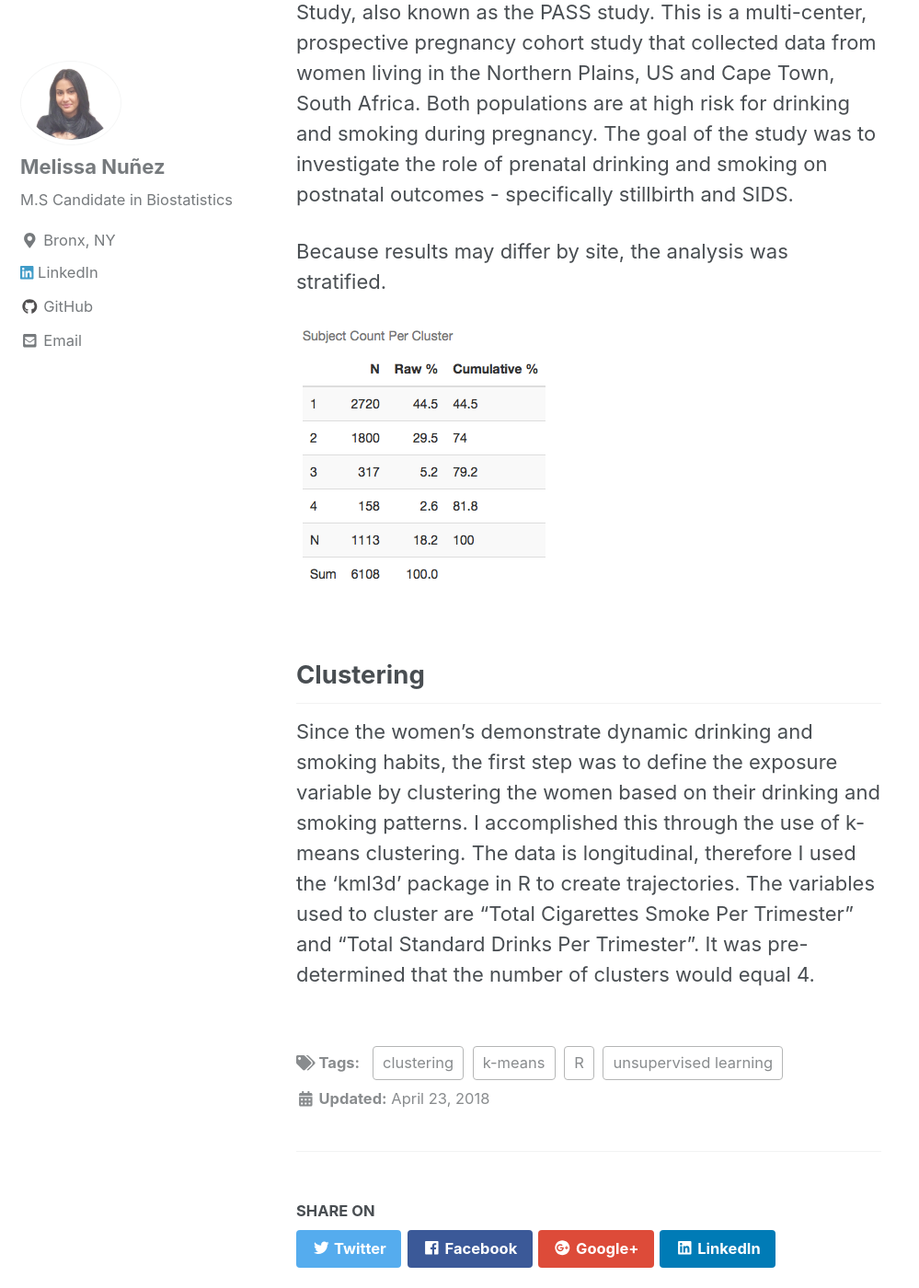
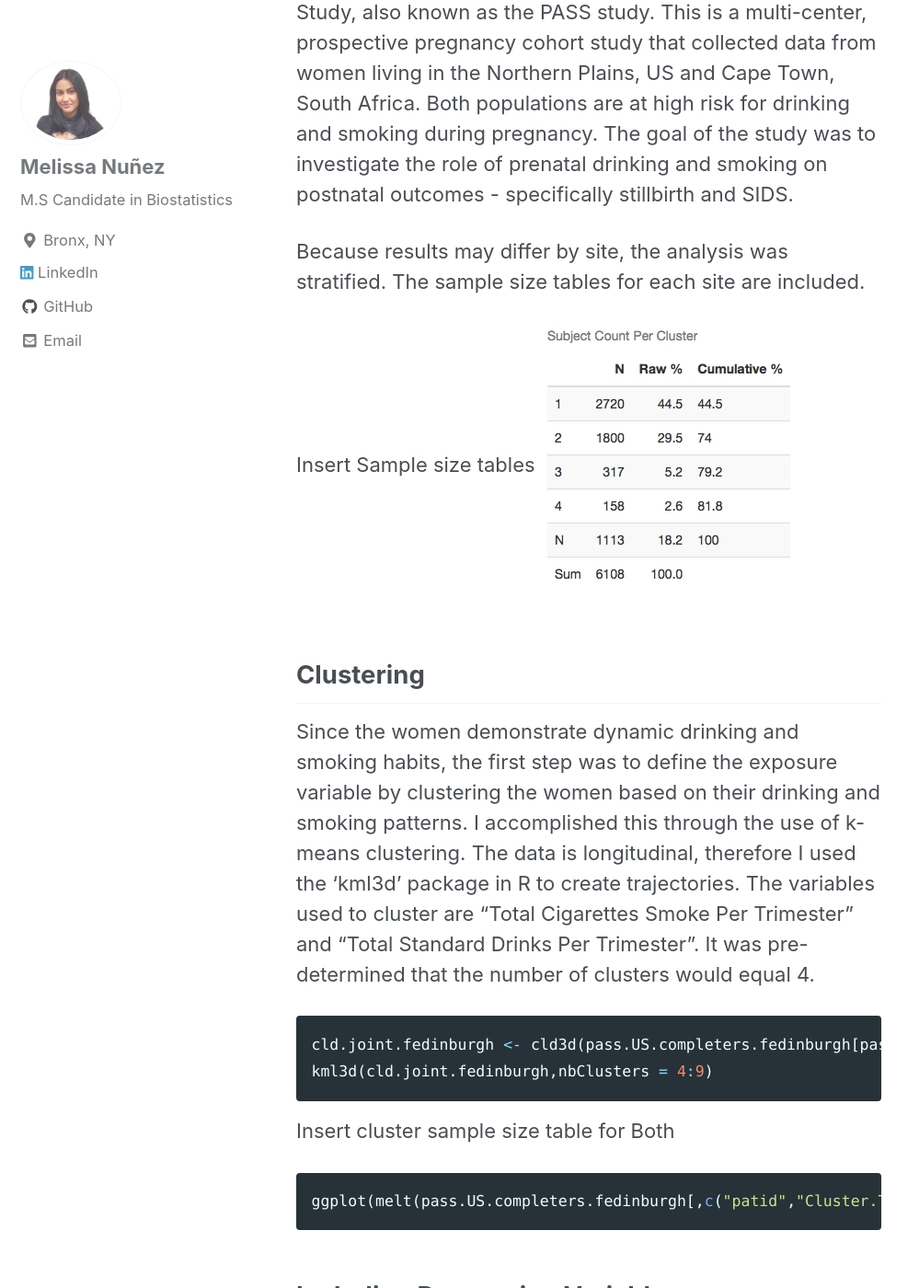
Before and after one commit to melissa-nunez/melissa-nunez.github.io, a Jekyll site: the page built from _posts/2019-02-12-kmeans-clustering.md, in a window 1280 px wide and 1400 px high, scrolled down 515 px. Shown: the whole window at 92% size, without its empty margins (0-999 px from the left). Built offline with Jekyll 4.4.1, drawn with Linux system fonts in a browser that asks for light colours; cached includes are drawn as plain includes; some of the changed text lies outside the part shown.

Commit message:
CHANGELOG.md

````diff
--- a/_posts/2019-02-12-kmeans-clustering.md
+++ b/_posts/2019-02-12-kmeans-clustering.md
@@ -11,10 +11,24 @@ It is important to identify the drinking/smoking patterns of women during pregna
 
 For this project, I analyzed data from the Safe Passage Study, also known as the PASS study. This is a multi-center, prospective pregnancy cohort study that collected data from women living in the Northern Plains, US and Cape Town, South Africa. Both populations are at high risk for drinking and smoking during pregnancy. The goal of the study was to investigate the role of prenatal drinking and smoking on postnatal outcomes - specifically stillbirth and SIDS.
 
-Because results may differ by site, the analysis was stratified.
+Because results may differ by site, the analysis was stratified. The sample size tables for each site are included.
 
+Insert Sample size tables
 <img src="{{ site.url }}{{ site.baseurl }}/images/Table1_SA.png" alt="" class="center">
 
 ## Clustering
 
-Since the women's demonstrate dynamic drinking and smoking habits, the first step was to define the exposure variable by clustering the women based on their drinking and smoking patterns. I accomplished this through the use of k-means clustering. The data is longitudinal, therefore I used the 'kml3d' package in R to create trajectories. The variables used to cluster are "Total Cigarettes Smoke Per Trimester" and "Total Standard Drinks Per Trimester". It was pre-determined that the number of clusters would equal 4.
+Since the women demonstrate dynamic drinking and smoking habits, the first step was to define the exposure variable by clustering the women based on their drinking and smoking patterns. I accomplished this through the use of k-means clustering. The data is longitudinal, therefore I used the 'kml3d' package in R to create trajectories. The variables used to cluster are "Total Cigarettes Smoke Per Trimester" and "Total Standard Drinks Per Trimester". It was pre-determined that the number of clusters would equal 4.
+
+```r
+cld.joint.fedinburgh <- cld3d(pass.US.completers.fedinburgh[pass.US.completers.fedinburgh$Exposure == 1,], timeInData = list(grep('TotCigsT',names(merge)),grep('TotalStdDrinksT',names(merge)),rep(181, 3)), time = c(1,2,3))
+kml3d(cld.joint.fedinburgh,nbClusters = 4:9)
+```
+
+Insert cluster sample size table for Both
+
+```r
+ggplot(melt(pass.US.completers.fedinburgh[,c("patid","Cluster.TotalJoint", cigvars)], id=c('patid','Cluster.TotalJoint')), aes(x=variable,y=value, group=patid, colour=Cluster.TotalJoint))+ggtitle("Total Cigarettes for Joint Cluster")+stat_summary(aes(y = value,group = Cluster.TotalJoint), fun.y=mean, geom="line",size=2) + scale_x_discrete(labels=c("T1","T2","T3")) + facet_grid(. ~ Cluster.TotalJoint)
+```
+
+## Including Depression Variables
````
